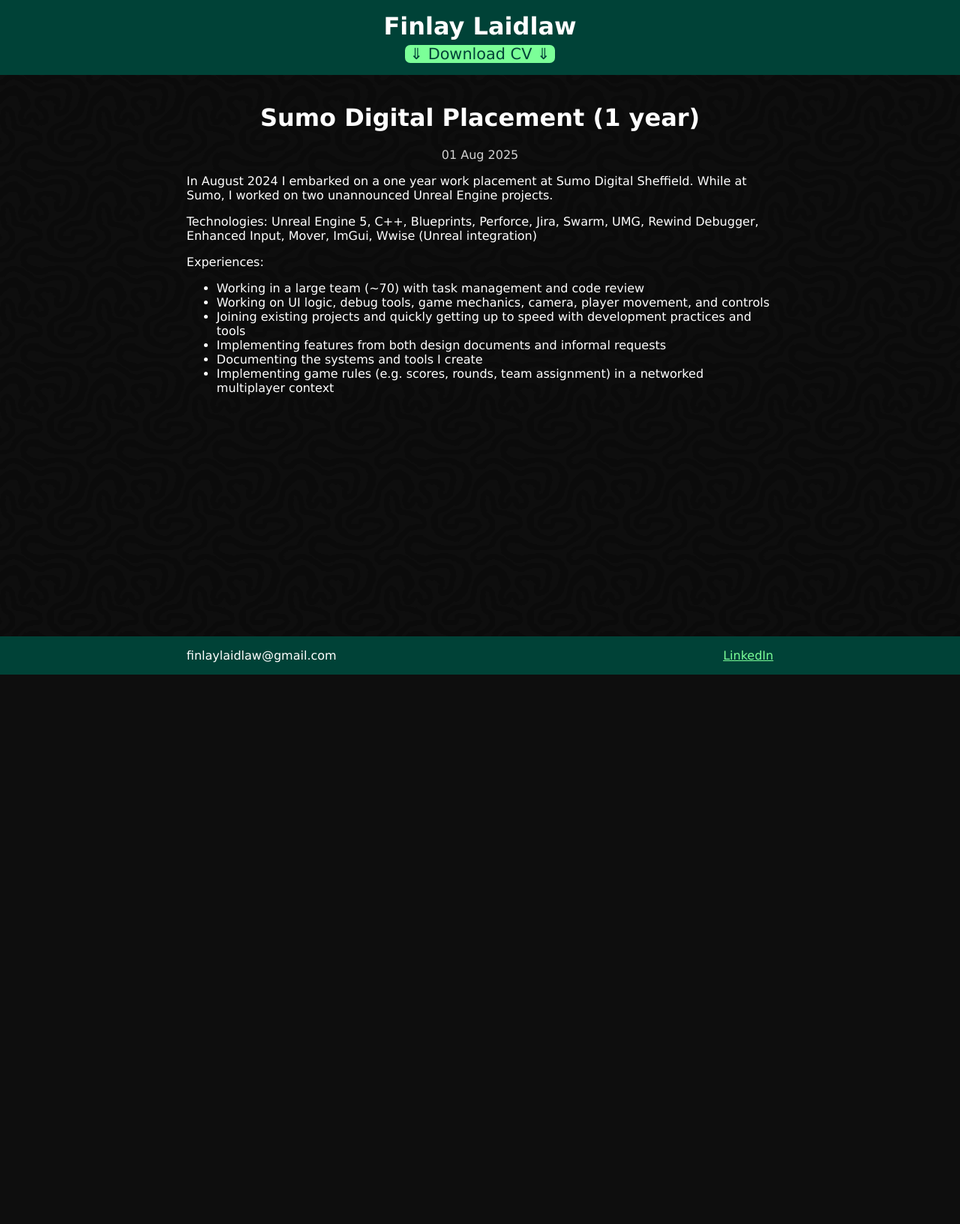
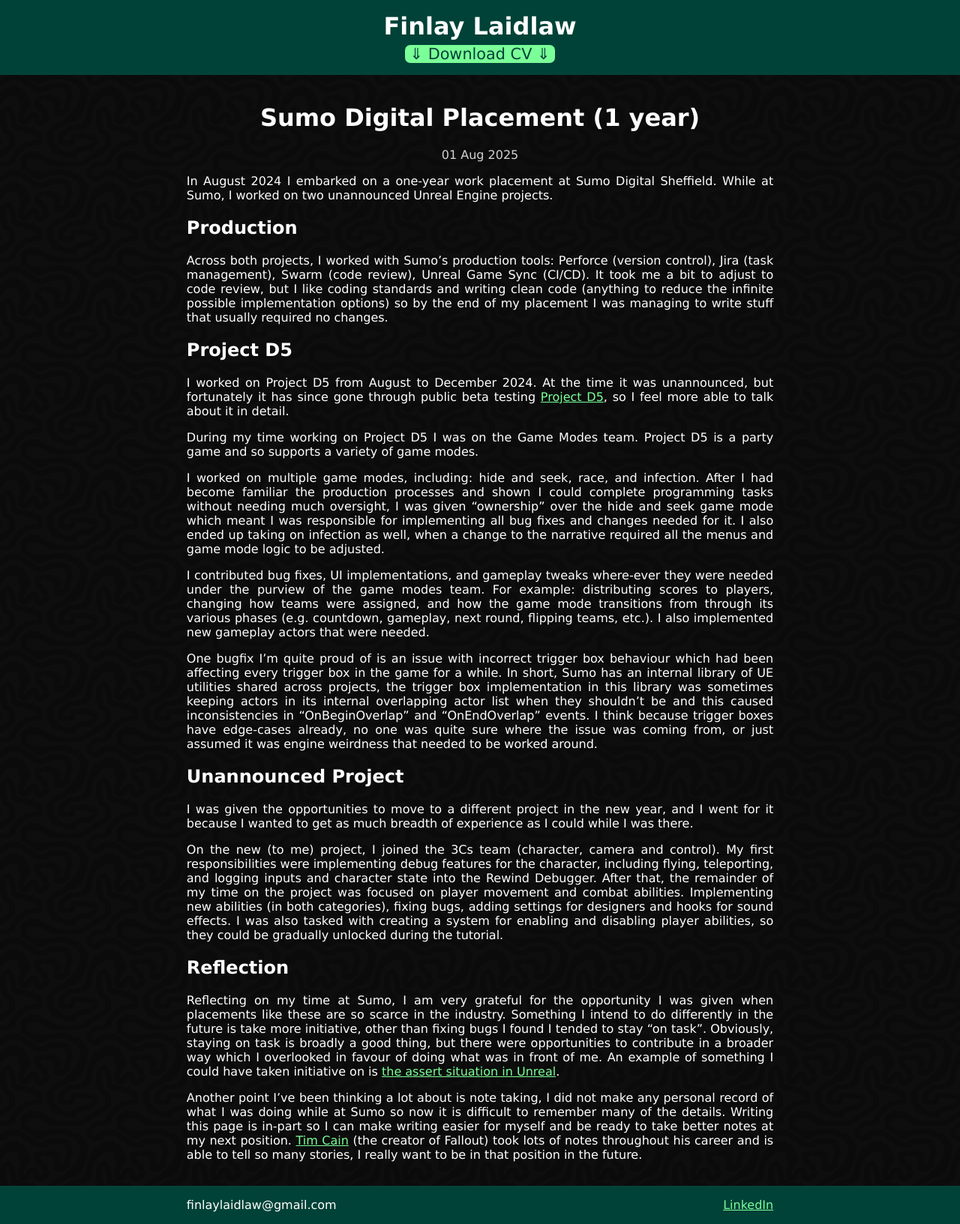
Before and after one commit to CyborgCabbage/cyborgcabbage.github.io, a Jekyll site: the page built from _posts/project/2025-08-01-sumo-digital.md, in a window 1280 px wide. Shown: the whole page at 75% size. Built offline with Jekyll 4.4.1, drawn with Linux system fonts in a browser that asks for light colours; before the commit the page ends 900 px from its top, so only the background shows below that.

Commit message:
Sumo digital article

```diff
--- a/_layouts/post.html
+++ b/_layouts/post.html
@@ -1,5 +1,6 @@
 ---
 layout: default
+permalink: /:title:output_ext
 ---
 <h1 class="centred">{{ page.title }}</h1>
 <p class="date">{{ page.date | date_to_string }}</p>
--- a/_posts/project/2025-08-01-sumo-digital.md
+++ b/_posts/project/2025-08-01-sumo-digital.md
@@ -6,15 +6,38 @@
 sortby: a
 ---
 
-In August 2024 I embarked on a one year work placement at Sumo Digital Sheffield. While at Sumo, I worked on two unannounced Unreal Engine projects.
+[ensure]: {% post_url /blog/2026-10-23-ensure %}
 
-Technologies:
-Unreal Engine 5, C++, Blueprints, Perforce, Jira, Swarm, UMG, Rewind Debugger, Enhanced Input, Mover, ImGui, Wwise (Unreal integration)
+In August 2024 I embarked on a one-year work placement at Sumo Digital Sheffield. While at Sumo, I worked on two unannounced Unreal Engine projects.
 
-Experiences:
-- Working in a large team (~70) with task management and code review
-- Working on UI logic, debug tools, game mechanics, camera, player movement, and controls
-- Joining existing projects and quickly getting up to speed with development practices and tools
-- Implementing features from both design documents and informal requests
-- Documenting the systems and tools I create
-- Implementing game rules (e.g. scores, rounds, team assignment) in a networked multiplayer context
+## Production
+
+Across both projects, I worked with Sumo's production tools: Perforce (version control), Jira (task management), Swarm (code review), Unreal Game Sync (CI/CD). It took me a bit to adjust to code review, but I like coding standards and writing clean code (anything to reduce the infinite possible implementation options) so by the end of my placement I was managing to write stuff that usually required no changes.
+
+## Project D5
+
+I worked on Project D5 from August to December 2024. At the time it was unannounced, but fortunately it has since gone through public beta testing [Project D5](https://store.steampowered.com/app/3734070/Project_D5/), so I feel more able to talk about it in detail.
+
+During my time working on Project D5 I was on the Game Modes team. Project D5 is a party game and so supports a variety of game modes.
+
+I worked on multiple game modes, including: hide and seek, race, and infection. After I had become familiar the production processes and shown I could complete programming tasks without needing much oversight, I was given "ownership" over the hide and seek game mode which meant I was responsible for implementing all bug fixes and changes needed for it. I also ended up taking on infection as well, when a change to the narrative required all the menus and game mode logic to be adjusted.
+
+I contributed bug fixes, UI implementations, and gameplay tweaks where-ever they were needed under the purview of the game modes team. For example: distributing scores to players, changing how teams were assigned, and how the game mode transitions from through its various phases (e.g. countdown, gameplay, next round, flipping teams, etc.). I also implemented new gameplay actors that were needed.
+
+One bugfix I'm quite proud of is an issue with incorrect trigger box behaviour which had been affecting every trigger box in the game for a while. In short, Sumo has an internal library of UE utilities shared across projects, the trigger box implementation in this library was sometimes keeping actors in its internal overlapping actor list when they shouldn't be and this caused inconsistencies in "OnBeginOverlap" and "OnEndOverlap" events. I think because trigger boxes have edge-cases already, no one was quite sure where the issue was coming from, or just assumed it was engine weirdness that needed to be worked around.
+
+## Unannounced Project
+
+I was given the opportunities to move to a different project in the new year, and I went for it because I wanted to get as much breadth of experience as I could while I was there.
+
+On the new (to me) project, I joined the 3Cs team (character, camera and control).
+My first responsibilities were implementing debug features for the character, including flying, teleporting, and logging inputs and character state into the Rewind Debugger.
+After that, the remainder of my time on the project was focused on player movement and combat abilities.
+Implementing new abilities (in both categories), fixing bugs, adding settings for designers and hooks for sound effects.
+I was also tasked with creating a system for enabling and disabling player abilities, so they could be gradually unlocked during the tutorial.
+
+## Reflection
+
+Reflecting on my time at Sumo, I am very grateful for the opportunity I was given when placements like these are so scarce in the industry. Something I intend to do differently in the future is take more initiative, other than fixing bugs I found I tended to stay "on task". Obviously, staying on task is broadly a good thing, but there were opportunities to contribute in a broader way which I overlooked in favour of doing what was in front of me. An example of something I could have taken initiative on is [the assert situation in Unreal][ensure].
+
+Another point I've been thinking a lot about is note taking, I did not make any personal record of what I was doing while at Sumo so now it is difficult to remember many of the details. Writing this page is in-part so I can make writing easier for myself and be ready to take better notes at my next position. [Tim Cain](https://www.youtube.com/watch?v=P0NKR9R0XTg) (the creator of Fallout) took lots of notes throughout his career and is able to tell so many stories, I really want to be in that position in the future.
--- a/_sass/main.scss
+++ b/_sass/main.scss
@@ -27,6 +27,8 @@
   background-image: url("/assets/images/bg.png");
   background-blend-mode: multiply;
   background-repeat: repeat;
+  text-align: justify;
+  text-justify: inter-word;
 }
 
 .content {
```
Also changed, not shown: _posts/blog/2026-10-23-ensure.md (added, +12 -0 lines), index.md (+6 -5 lines).
